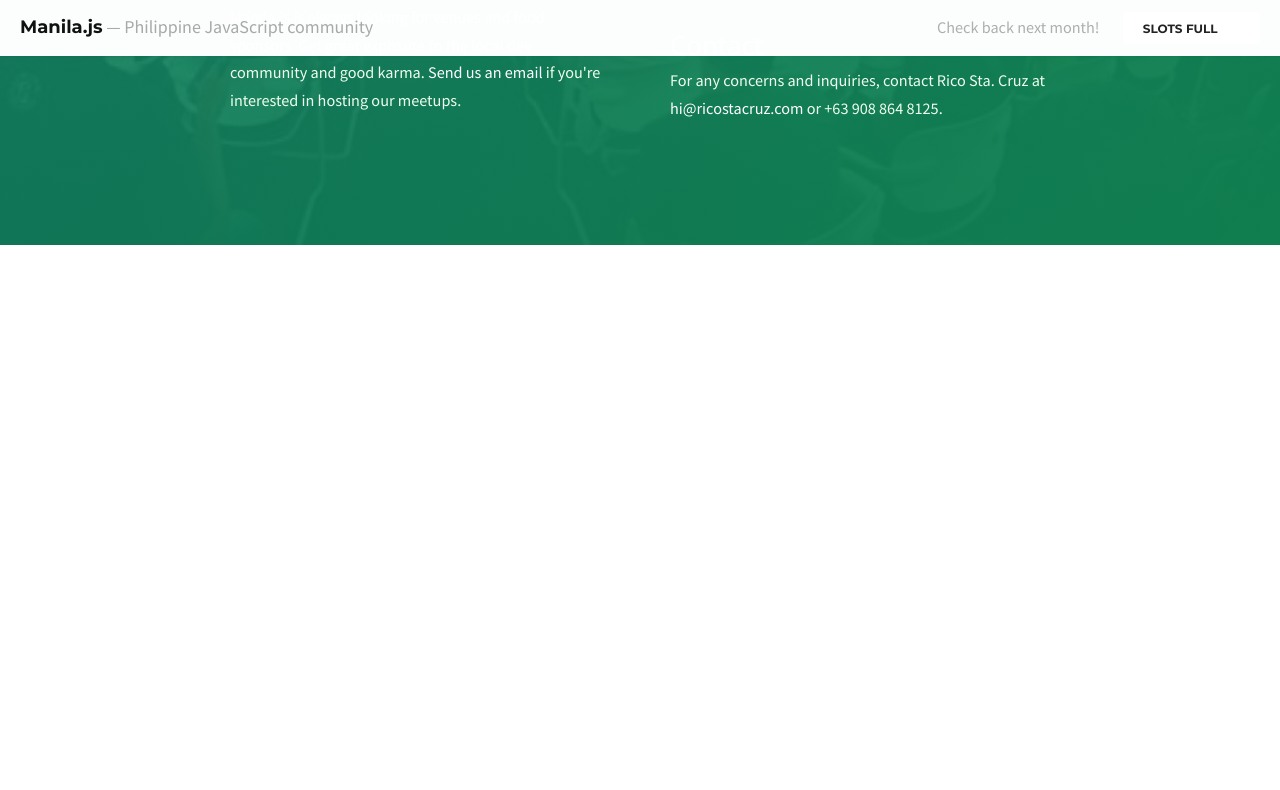
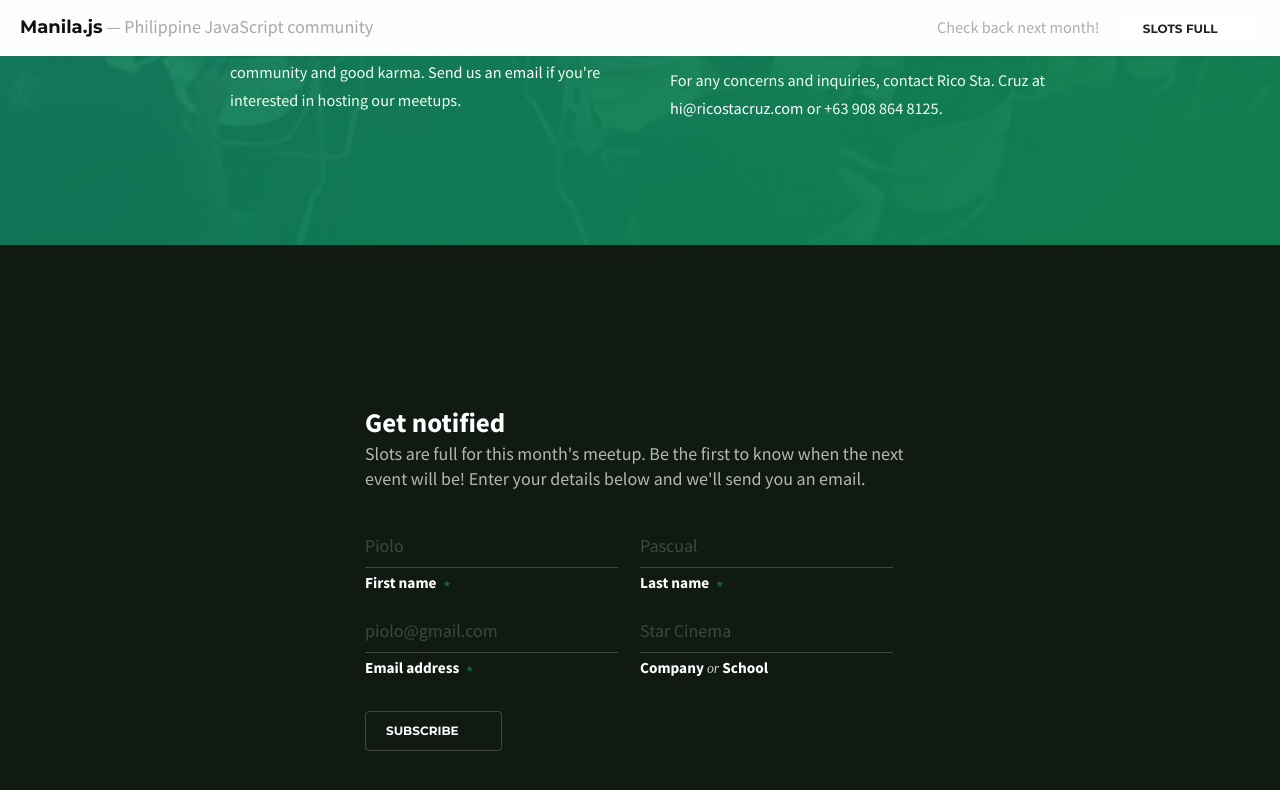
Before and after one commit to manilajs/manilajs.com, a Jekyll site: the page built from index.html, in a window 1280 px wide and 900 px high, scrolled down 3407 px. Shown: the top 790 px of the window. Built offline with Jekyll 4.4.1, drawn with Linux system fonts in a browser that asks for light colours; nearby versions of some CDN libraries; some web fonts are replaced; before the commit the page ends 3652 px from its top, so only the background shows below that; some of the changed lines change nothing that is shown.

Commit message:
Email form

```diff
--- a/_includes/signup-section.html
+++ b/_includes/signup-section.html
@@ -1,4 +1,4 @@
-{% if page.registration.state == "announce" || page.registration.state == "over" %}
+{% if page.registration.state != "open" %}
 <section class='section signup-footer' id="signup">
   <div class='in'>
 
```
